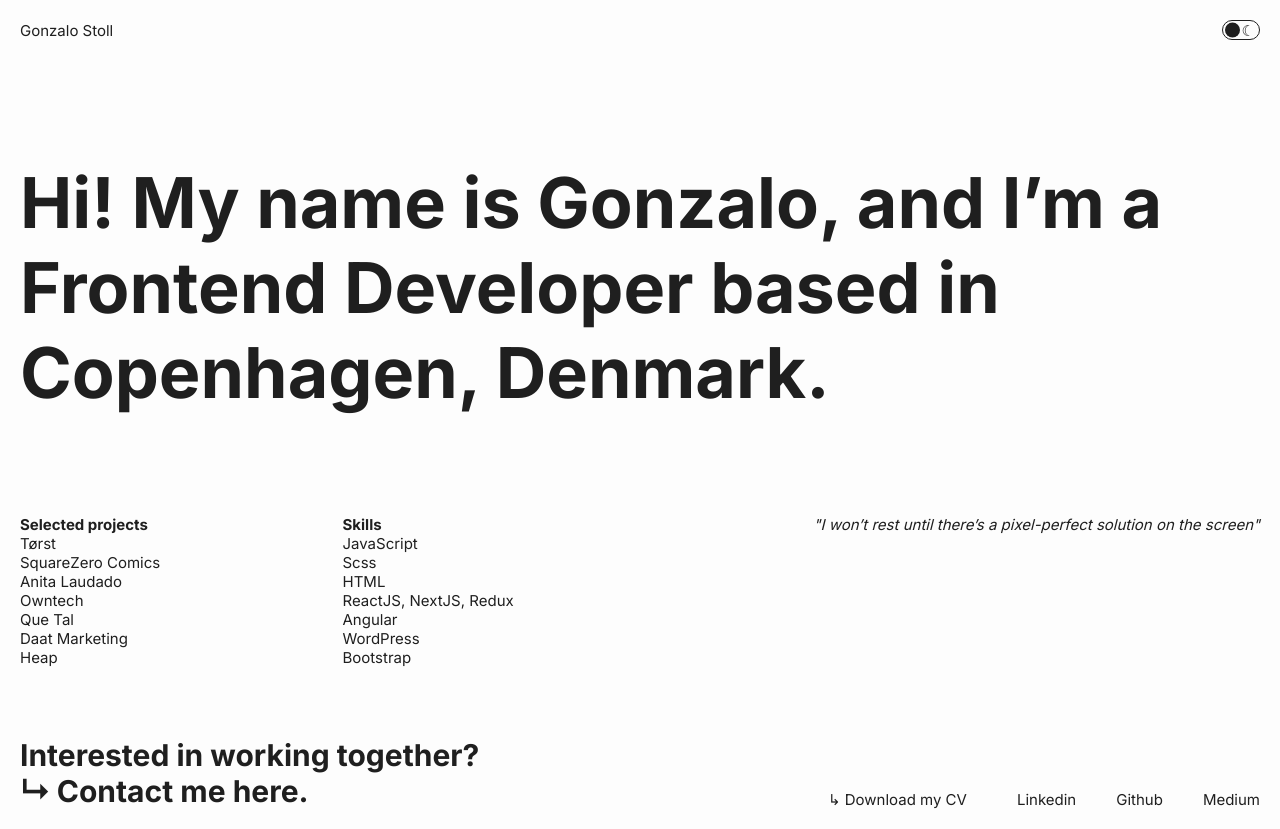
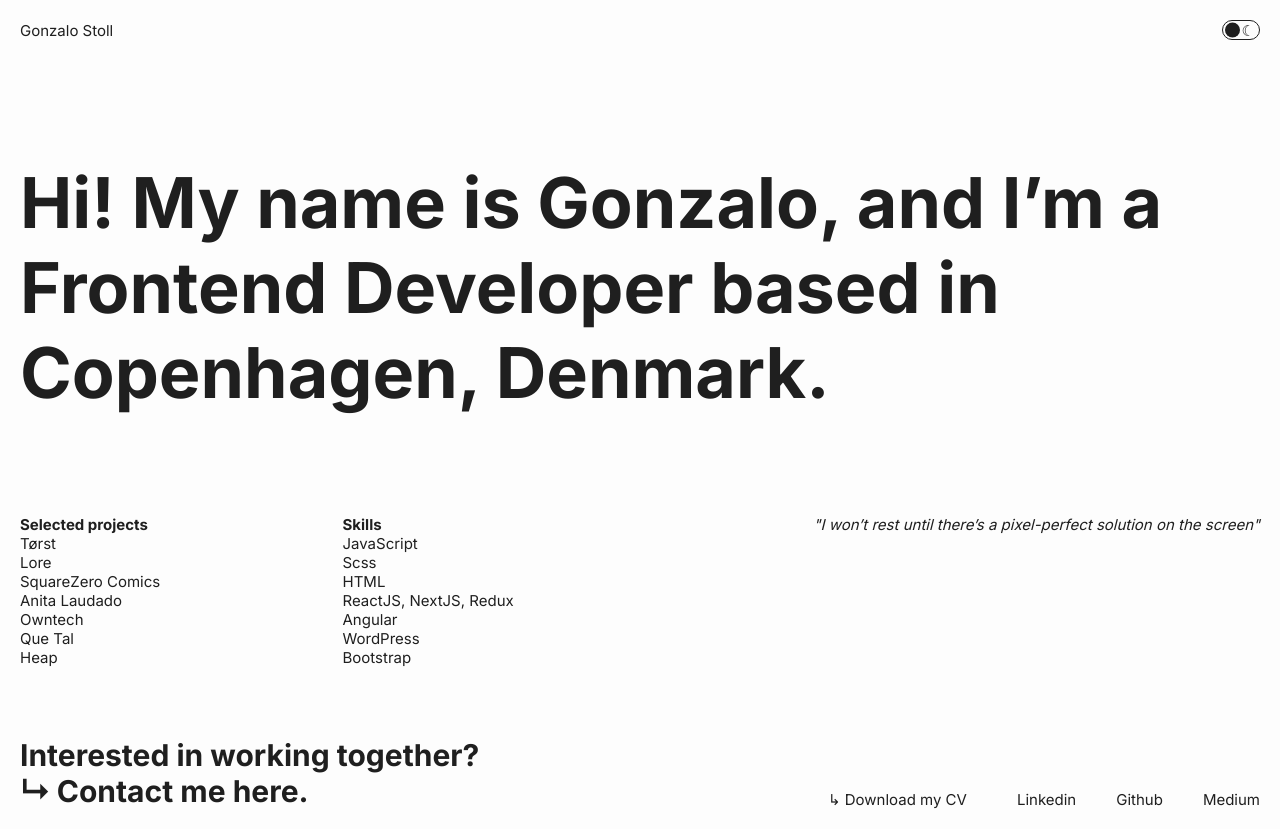
Before and after one commit to gonstoll/old-portfolio, a React (Create React App) app: page / in a window 1280 px wide. Built offline with nearby package versions, Linux system fonts and the light colour scheme.

Commit message:
Lore project added

```diff
--- a/src/shared/projects/projects.ts
+++ b/src/shared/projects/projects.ts
@@ -1,11 +1,11 @@
 const selectedProjects = [
-	{ title: 'Tørst', link: 'http://torst.patagonus.com/' },
-	{ title: 'SquareZero Comics', link: 'http://squarezerocmx.com/' },
-	{ title: 'Anita Laudado', link: 'http://anitalaudado.com/' },
-	{ title: 'Owntech', link: 'http://own-tech.com/' },
-	{ title: 'Que Tal', link: 'http://quetal.com.ar/' },
-	{ title: 'Daat Marketing', link: 'https://daatmarketing.com/' },
-	{ title: 'Heap', link: 'https://heap.com.ar/' },
+	{ title: "Tørst", link: "http://torst.patagonus.com/" },
+	{ title: "Lore", link: "https://www.loreapp.co/" },
+	{ title: "SquareZero Comics", link: "http://squarezerocmx.com/" },
+	{ title: "Anita Laudado", link: "http://anitalaudado.com/" },
+	{ title: "Owntech", link: "http://own-tech.com/" },
+	{ title: "Que Tal", link: "http://quetal.com.ar/" },
+	{ title: "Heap", link: "https://heap.com.ar/" },
 ];
 
 export default selectedProjects;
```
Also changed, not shown: 2 other files (tests, documents, lock files or other folders).
